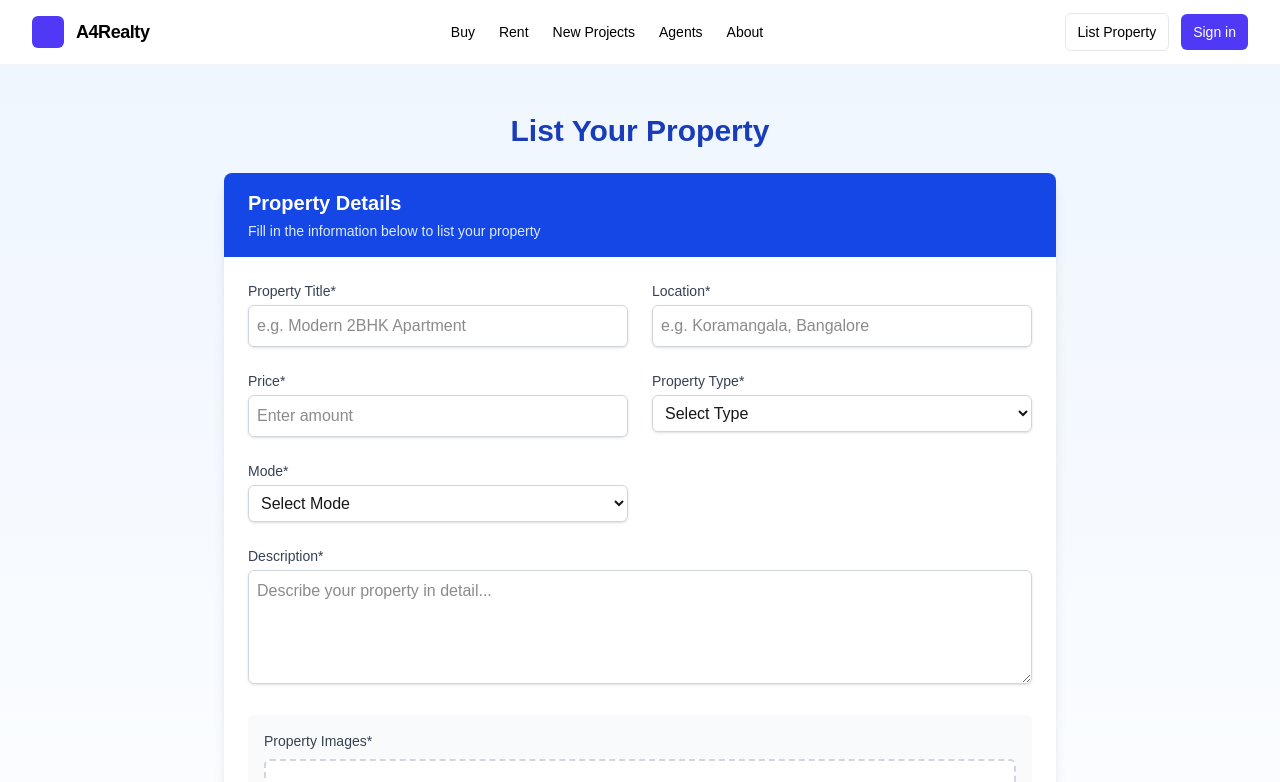
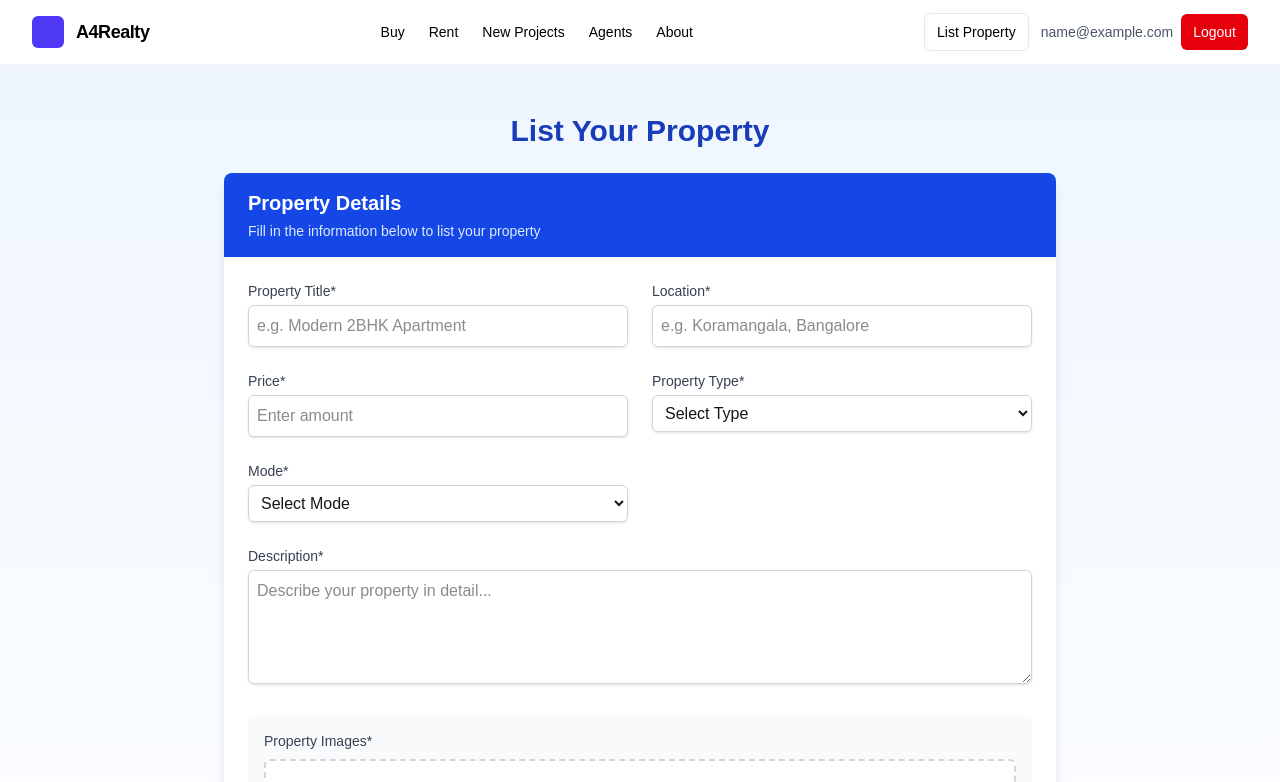
Before and after one commit to reo127/a4realty, a Next.js app: page /list-property in a window 1280 px wide. Shown: the top 782 px of the page. Built offline with nearby package versions, Linux system fonts and the light colour scheme; sample sign-in values are in the browser's storage.

Commit message:
add logout

```diff
--- a/src/app/components/Navber.jsx
+++ b/src/app/components/Navber.jsx
@@ -1,12 +1,30 @@
 'use client';
 
-import React from 'react'
+import React, { useEffect, useState } from 'react'
 import Link from "next/link";
 import Image from "next/image";
-import { usePathname } from 'next/navigation';
+import { usePathname, useRouter } from 'next/navigation';
 
 const Navber = () => {
     const pathname = usePathname();
+    const router = useRouter();
+    const [user, setUser] = useState(null);
+
+    useEffect(() => {
+        // Check if user is logged in
+        const storedUser = localStorage.getItem('user');
+        if (storedUser) {
+            setUser(JSON.parse(storedUser));
+        }
+    }, []);
+
+    // Handle logout
+    const handleLogout = () => {
+        localStorage.removeItem('token');
+        localStorage.removeItem('user');
+        setUser(null);
+        router.push('/');
+    };
 
     // Hide navbar on login and register pages
     if (pathname === '/login' || pathname === '/register') {
@@ -32,6 +50,26 @@ const Navber = () => {
                     <Link href="/about" className="hover:text-indigo-600">About</Link>
                 </nav>
                 <div className="flex items-center gap-3">
+                    {user ? (
+                        <>
+                            <Link
+                                href="/list-property"
+                                className="hidden sm:inline-flex px-3 py-2 rounded-md border border-gray-200 hover:border-gray-300 text-sm"
+                            >
+                                List Property
+                            </Link>
+                            <div className="flex items-center gap-2">
+                                <span className="text-sm text-gray-600">{user.email}</span>
+                                <button
+                                    onClick={handleLogout}
+                                    className="inline-flex px-3 py-2 rounded-md bg-red-600 text-white text-sm hover:bg-red-700"
+                                >
+                                    Logout
+                                </button>
+                            </div>
+                        </>
+                    ) : (
+                        <>
                             <Link
                                 href="/list-property"
                                 className="hidden sm:inline-flex px-3 py-2 rounded-md border border-gray-200 hover:border-gray-300 text-sm"
@@ -44,6 +82,8 @@ const Navber = () => {
                             >
                                 Sign in
                             </Link>
+                        </>
+                    )}
                 </div>
             </div>
         </header>
--- a/src/app/login/page.jsx
+++ b/src/app/login/page.jsx
@@ -51,7 +51,7 @@ export default function Login() {
       if (data.user.role === 'admin') {
         router.push('/admin');
       } else if (data.user.role === 'builder') {
-        router.push('/builder');
+        router.push('/builder')
       } else {
         router.push('/');
       }
```
Lines whose indentation alone changed are shown as unchanged.
